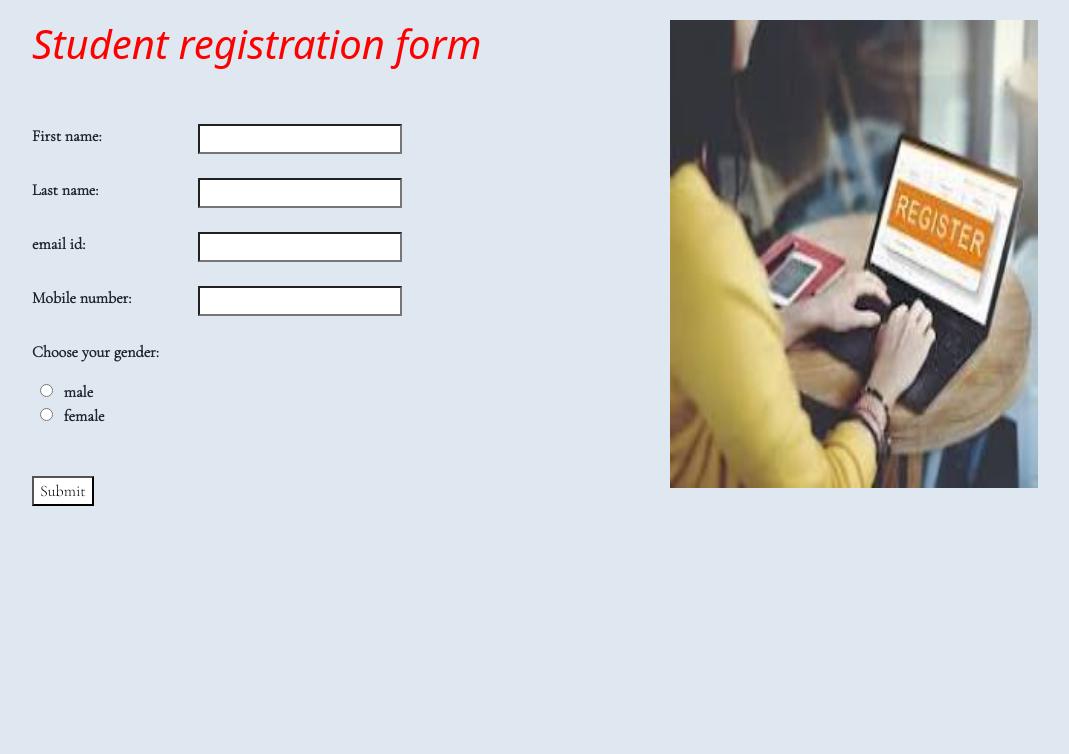
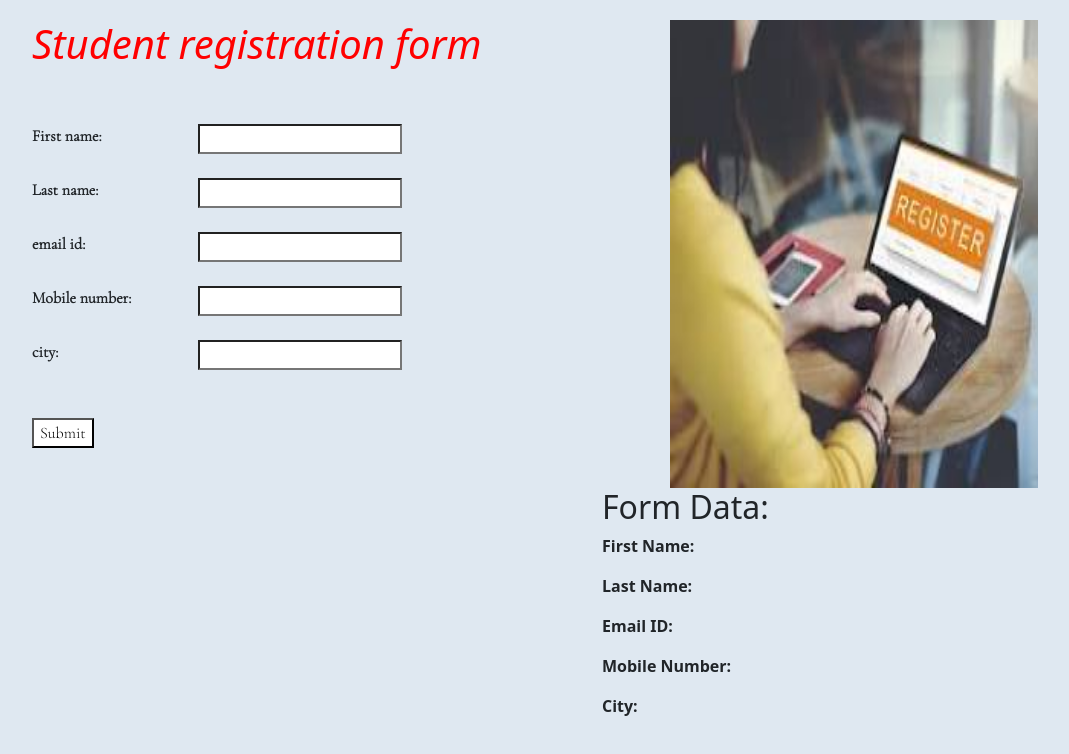
Before and after one commit to Kiruthikamurugan23/portfolio, a plain HTML site: page task 2/index.html in a window 1280 px wide. Shown: the whole page, without its empty margins (50-1119 px from the left). Drawn offline with nearby package versions, Linux system fonts and the light colour scheme.

Commit message:
Update index.html

```diff
--- a/task 2/index.html
+++ b/task 2/index.html
@@ -19,7 +19,7 @@
         <div class="split left">
             <h1>Student registration form</h1>
             <br><br>
-            <form>
+            <form id="myform">
 
                 <div class=" row row-container">
                     <div class="col-3">
@@ -49,19 +49,20 @@
                 </div>
                 <div class=" row row-container">
                     <div class="col-3">
-                        <label for="phoneno"><b>Mobile number:</b></label><br>
+                        <label for="mobileno"><b>Mobile number:</b></label><br>
                     </div>
                     <div class="col-7">
-                        <input type="text" id="phoneno" name="phoneno" id="phoneno" class="box1"><br><br>
+                        <input type="text" id="mobileno" name="mobileno" id="mobileno" class="box1"><br><br>
                     </div>
                 </div>
-                <p><b>Choose your gender:</p>
-
-
-                  <input type="radio" id="male" name="male" value="male" class="box1">
-                  <label for="male">male</label><br>
-                  <input type="radio" id="female" name="female" value="female">
-                  <label for="female">female</label><br><br></b>
+                <div class=" row row-container">
+                    <div class="col-3">
+                        <label for="city"><b>city:</b></label><br>
+                    </div>
+                    <div class="col-7">
+                        <input type="text" id="city" name="city" id="city" class="box1"><br><br>
+                    </div>
+                </div>
 
                 <br><input type="submit" value="Submit" class="box1">
 
@@ -69,7 +70,24 @@
     </div>
     <div class="split right">
         <img src="reg.jpeg">
+        <div class="container">
+            <div class="row">
+                <div class="col">
+                    <h2>Form Data:</h2>
+                    <p><b>First Name:</b> <span id="fname-r8"></span></p>
+                    <p><b>Last Name:</b> <span id="lname-r8"></span></p>
+                    <p><b>Email ID:</b> <span id="email-r8"></span></p>
+                    <p><b>Mobile Number:</b> <span id="mobile-r8"></span></p>
+                    <p><b>City:</b> <span id="city-r8"></span></p>
+                </div>
+            </div>
+        </div>
+
+        <script src="tom.js"></script>
+    </body>
+
     </div>
+    <script src="tom.js"></script>
 
 </body>
 
```
